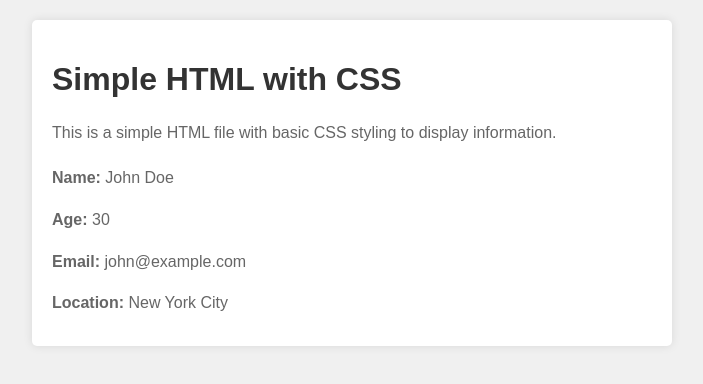
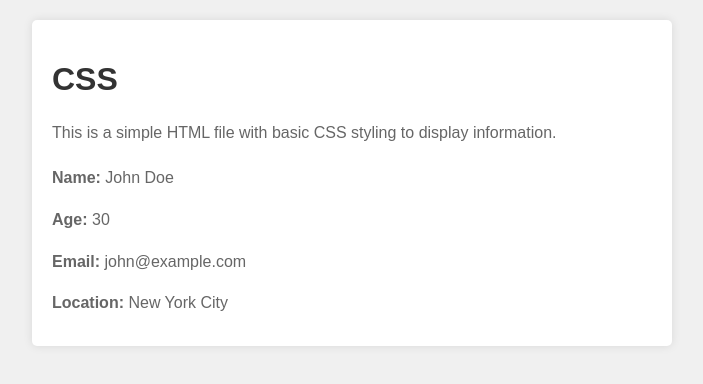
Before and after one commit to sairithika21/test_website, a plain HTML site: page index.html in a window 1280 px wide. Shown: the whole page, without its empty margins (288-991 px from the left). Drawn offline with Linux system fonts and the light colour scheme.

Commit message:
update title and body

```diff
--- a/index.html
+++ b/index.html
@@ -3,7 +3,7 @@
 <head>
     <meta charset="UTF-8">
     <meta name="viewport" content="width=device-width, initial-scale=1.0">
-    <title>Simple HTML with CSS</title>
+    <title>Hi</title>
     <style>
         body {
             font-family: Arial, sans-serif;
@@ -41,7 +41,7 @@
 </head>
 <body>
     <div class="container">
-        <h1>Simple HTML with CSS</h1>
+        <h1>CSS</h1>
         <p>This is a simple HTML file with basic CSS styling to display information.</p>
         <div class="info">
             <p><strong>Name:</strong> John Doe</p>
```
